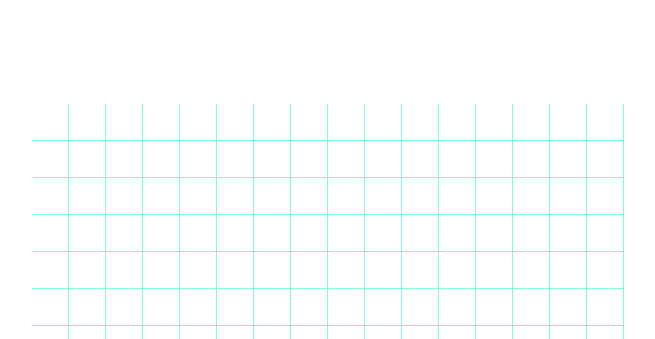
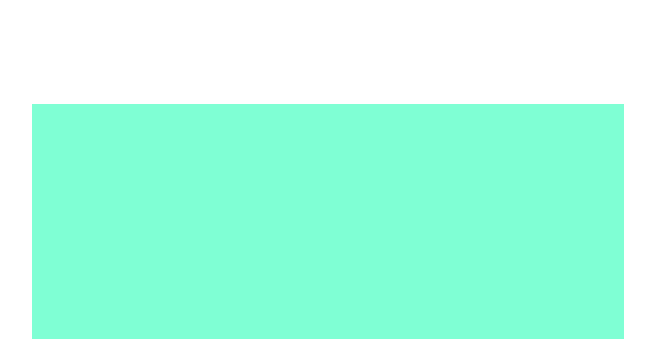
Before and after one commit to Noby707/etch-a-sketch, a plain HTML site: page index.html in a window 1280 px wide. Shown: the top 339 px of the page, without its empty margins (312-967 px from the left). Drawn offline with Linux system fonts and the light colour scheme.

Commit message:
Fit grid elements to container

```diff
--- a/style.css
+++ b/style.css
@@ -11,18 +11,27 @@ body {
 
 .container {
     background-color: aquamarine;
-    /* Fine Testing mods of 64 +- 16 for gap*/
+    /* Fine Testing multiples of 16*/
+    /*  16	32	48	64	80	96	112	128	144	160
+        176	192	208	224	240	256	272	288	304	320
+        336	352	368	384	400	416	432	448	464	480
+        496	512	528	544	560	576	592	608	624	640 */
+    /* Screen height max 600px */
+    /* Choosing square container dimension of 592 */
     width: 592px;
     height: 592px;
+    /* padding: 0.1px; */
 
     display: flex;
 
     flex-wrap: wrap;
-    gap: 1px;
+    /* gap: 0.5px; */
 }
 
 .grid-element {
-    background-color: white;
-    width: 36px;
-    height: 36px;
+    /* background-color: white; */
+    /* Square side size = 592 / 16 = 37 */
+    width: 37px;
+    height: 37px;
+    /* padding: 0.01px; */
 }
```
